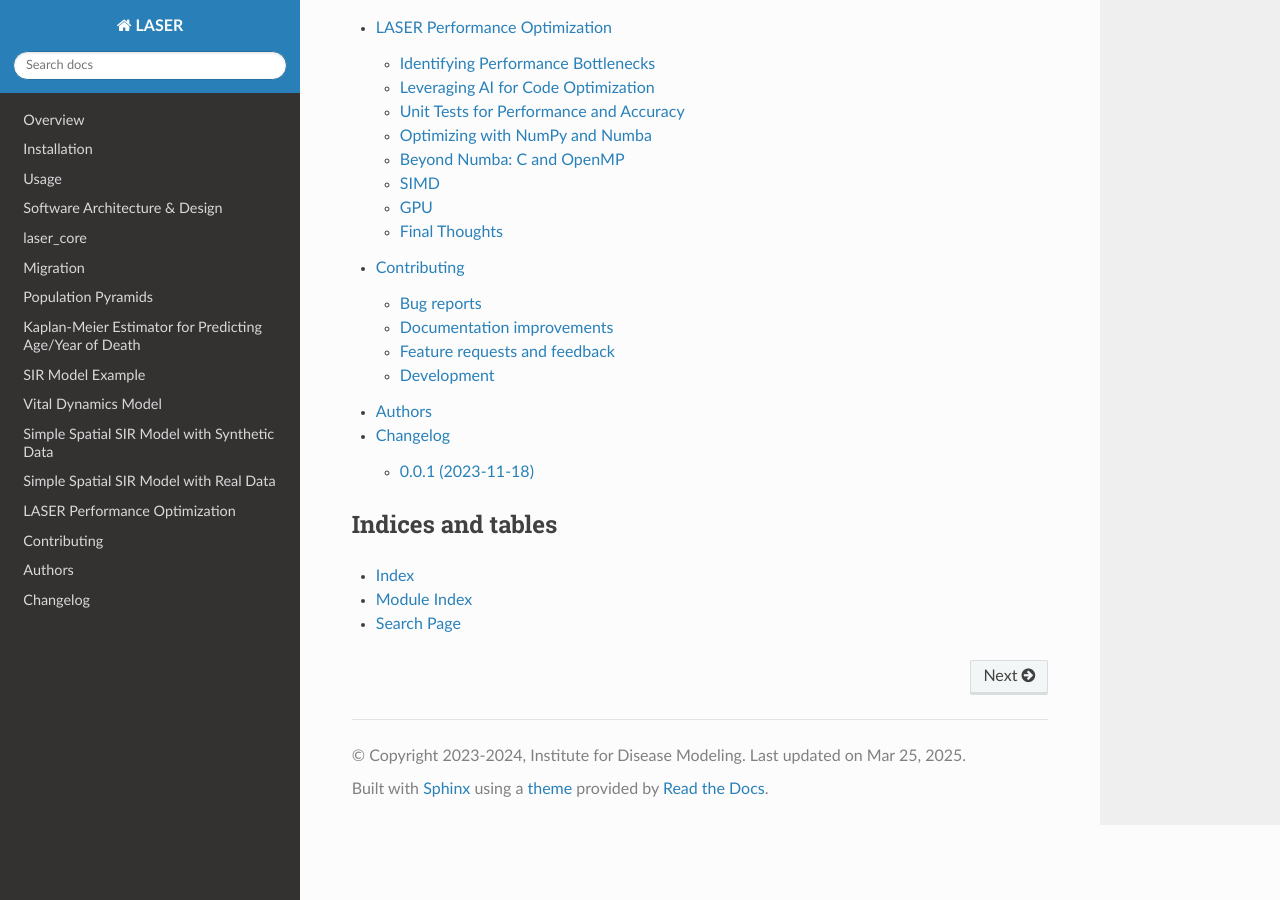
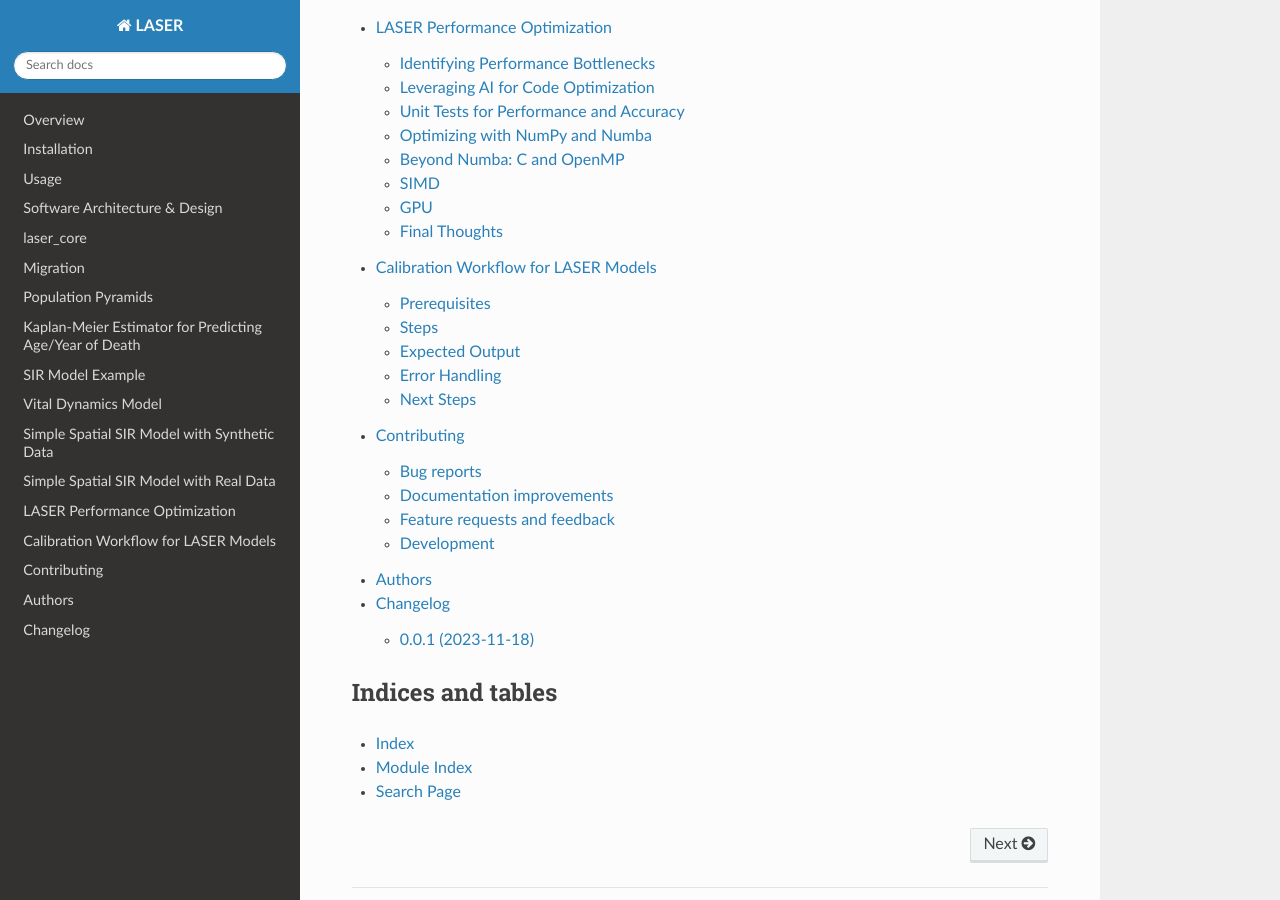
Before and after one commit to InstituteforDiseaseModeling/laser, a Sphinx documentation site: the page built from docs/index.rst, in a window 1280 px wide and 900 px high, scrolled down 1704 px. Built offline with Sphinx 7.4.7 and the Read the Docs theme 3.1.0, drawn with Linux system fonts in a browser that asks for light colours; part of the change alters nothing that is shown.

Commit message:
First pass at calibration documentation.

```diff
--- /dev/null
+++ b/docs/calibration.rst
@@ -0,0 +1,191 @@
+Calibration Workflow for LASER Models
+=====================================
+
+This guide explains how to calibrate a LASER model using Optuna. Calibration is the process of adjusting model parameters (e.g., transmission rate, R0) so that simulation outputs match reference data (e.g., case counts, prevalence curves). This document assumes you've already built and tested a working LASER model.
+
+Prerequisites
+-------------
+- A functioning, tested LASER model.
+- Python environment with `laser-core`, `optuna`, `pandas`, and `numpy` installed.
+- (Optional) Docker Desktop installed if running distributed calibration.
+
+Steps
+-----
+
+1. **Expose Parameters in Your Model**
+   Ensure your LASER model can load and apply parameters you wish to calibrate. These are typically passed through a `params` dictionary or a `PropertySet` and might include:
+
+   - Basic reproduction number (R0)
+   - Duration of infection
+   - Seeding prevalence
+
+2. **Write Post-Processing Code**
+   Modify your model to save key outputs (e.g., number of infected individuals over time) to a CSV file. For example, use:
+
+   .. code-block:: python
+
+       save_results_to_csv(sim.results)
+
+   This CSV will be used later by the objective function.
+
+3. **Create the Objective Function**
+   Write a Python script, usually named `objective.py`, containing a function like this:
+
+   .. code-block:: python
+
+       def objective(trial):
+           # Load trial parameters
+           R0 = trial.suggest_float("R0", 1.0, 3.5)
+
+           # Run model (via subprocess, or function call)
+           run_model(R0)
+
+           # Load model output and reference data
+           model_df = pd.read_csv("output.csv")
+           ref_df = pd.read_csv("reference.csv")
+
+           # Compare and return score
+           error = np.mean((model_df["I"] - ref_df["I"])**2)
+           return error
+
+   **Tip:** You can write unit tests for your objective function by mocking model outputs.
+
+4. **Test Objective Function Standalone**
+   Before integrating with Optuna, run your objective function directly to ensure it works:
+
+   .. code-block:: python
+
+       from objective import objective
+       from optuna.trial import FixedTrial
+
+       score = objective(FixedTrial({"R0": 2.5}))
+       print(f"Test score: {score}")
+
+   **Expected Result:** A numeric score. If it crashes, check CSV paths and data types.
+
+5. **Run Simple Calibration (SQLite, No Docker)**
+   Use the `run_optuna.py` helper to run a local test study with a small number of trials:
+
+   .. code-block:: shell
+
+       python run_optuna.py --study-name test --num-trials 5 --storage sqlite:///example.db
+
+   This is helpful for debugging. Consider running a scaled-down version of your model to save time.
+
+6. **Dockerize Your Model and Objective**
+   Use the provided `Dockerfile` to build a container that includes both your model and objective function.
+
+   .. code-block:: shell
+
+       docker build -t calib-worker .
+
+7. **Create Docker Network**
+   You'll need a shared network so your workers and database container can communicate:
+
+   .. code-block:: shell
+
+       docker network create optuna-network
+
+8. **Set Environment Variables**
+   Define these in your shell:
+
+   .. code-block:: shell
+
+       export MYSQL_USER=optuna
+       export MYSQL_PASSWORD=superSecretPassword
+       export MYSQL_DB=optunaDatabase
+       export MYSQL_ROOT_PASSWORD=root-password
+       export NUM_TRIALS=100
+       export STUDY_NAME=test_polio_calib
+
+9. **Launch MySQL Database Container**
+
+   .. code-block:: shell
+
+       docker run --rm --network optuna-network \
+         --name optuna-mysql \
+         -e MYSQL_ROOT_PASSWORD=$MYSQL_ROOT_PASSWORD \
+         -e MYSQL_DATABASE=$MYSQL_DB \
+         -e MYSQL_USER=$MYSQL_USER \
+         -e MYSQL_PASSWORD=$MYSQL_PASSWORD \
+         -d mysql:8
+
+10. **Launch Calibration Worker**
+
+    .. code-block:: shell
+
+        docker run --rm --network optuna-network \
+          -e STORAGE_URL="mysql+pymysql://${MYSQL_USER}:${MYSQL_PASSWORD}@optuna-mysql:3306/${MYSQL_DB}" \
+          calib-worker:latest
+
+    **Troubleshooting:** If this fails, try running the worker interactively and debug inside:
+
+    .. code-block:: shell
+
+        docker run -it --network optuna-network --entrypoint /bin/bash calib-worker:latest
+
+11. **Monitor Calibration Progress**
+
+    Use Optuna CLI:
+
+    .. code-block:: shell
+
+        optuna trials \
+          --study-name=$STUDY_NAME \
+          --storage "mysql+pymysql://${MYSQL_USER}:${MYSQL_PASSWORD}@localhost:3306/${MYSQL_DB}"
+
+        optuna best-trial \
+          --study-name=$STUDY_NAME \
+          --storage "mysql+pymysql://${MYSQL_USER}:${MYSQL_PASSWORD}@localhost:3306/${MYSQL_DB}"
+
+12. **Push Docker Image to Registry (Optional)**
+
+    .. code-block:: shell
+
+        docker tag calib-worker:latest your-registry/laser/laser-polio:latest
+        docker push your-registry/laser/laser-polio:latest
+
+13. **Cloud Deployment (Optional)**
+
+    If running in the cloud (e.g., Azure):
+
+    - Create the study from Python:
+
+      .. code-block:: shell
+
+          python3 run_create_study.py
+
+    - Forward port to local machine:
+
+      .. code-block:: shell
+
+          kubectl port-forward mysql-0 3306:3306 &
+
+    - Launch multiple workers:
+
+      .. code-block:: shell
+
+          python3 run_workers.py
+
+14. **View Final Results**
+
+    Same Optuna CLI commands as before. You can also export all trials for visualization or further analysis.
+
+Expected Output
+---------------
+- A best-fit parameter set (`R0`, etc.) that minimizes error.
+- An Optuna study saved in MySQL or SQLite.
+- Log files or CSVs showing score over time.
+
+Error Handling
+--------------
+- Missing CSVs: Ensure output files are written by the model before scoring.
+- Model crashes: Check Docker logs (`docker logs <container>`) or run interactively.
+- Database connection errors: Confirm network and env vars. MySQL must be reachable from workers.
+
+Next Steps
+----------
+Once you've completed calibration:
+- Analyze the best-fit parameters.
+- Re-run your model using the optimal settings.
+- Generate plots or reports to summarize calibration quality.
--- a/docs/index.rst
+++ b/docs/index.rst
@@ -17,6 +17,7 @@ Contents
    vdexample
    spatialexample
    performance
+   calibration
    contributing
    authors
    changelog
```
